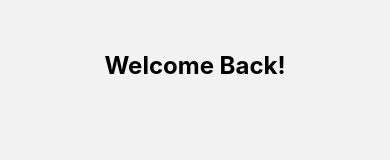
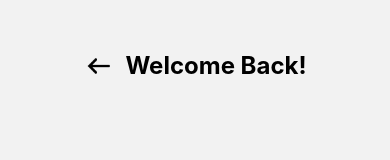
Before and after one commit to Albert735/flut, a React Native app: screen /SignIn in a window 390 px wide. Shown: the top 160 px of the page. Built offline with nearby package versions, Linux system fonts and the light colour scheme.

Commit message:
sign in page update

```diff
--- a/App.js
+++ b/App.js
@@ -3,6 +3,7 @@ import { createNativeStackNavigator } from "@react-navigation/native-stack";
 import WelcomeScreens from "./Screens/WelcomeScreens";
 import SplashScreen from "./Screens/SplashScreen";
 import SignIn from "./Screens/SignIn";
+import SignUp from "./Screens/SignUp";
 
 const Stack = createNativeStackNavigator();
 export default function App() {
@@ -24,6 +25,11 @@ export default function App() {
           component={SignIn}
           options={{ headerShown: false }}
         />
+        <Stack.Screen
+          name="SignUp"
+          component={SignUp}
+          options={{ headerShown: false }}
+        />
       </Stack.Navigator>
     </NavigationContainer>
   );
--- a/Screens/SignIn.js
+++ b/Screens/SignIn.js
@@ -5,6 +5,7 @@ import {
   View,
   TextInput,
   TouchableOpacity,
+  Image,
 } from "react-native";
 import React from "react";
 import CheckBox from "react-native-check-box";
@@ -12,10 +13,18 @@ import CheckBox from "react-native-check-box";
 const SignIn = () => {
   const [isChecked, setIsChecked] = React.useState(false);
 
+  const handleClick = (newValue) => {
+    setIsChecked(newValue);
+  };
+
   return (
     <SafeAreaView style={styles.mainContainer}>
       <View style={styles.subContainer}>
-        <View>
+        <View style={styles.headerContiainer}>
+          <Image
+            style={styles.arrow}
+            source={require("../assets/icons/icons8-back-100.png")}
+          />
           <Text style={styles.headerText}>Welcome Back!</Text>
         </View>
 
@@ -36,7 +45,13 @@ const SignIn = () => {
           </View>
 
           <View>
-            <CheckBox style={styles.hint} leftText={"Remember me"} />
+            <CheckBox
+              onClick={handleClick}
+              value={isChecked}
+              onValueChange={handleClick}
+              style={styles.hint}
+              leftText={"Remember me"}
+            />
           </View>
         </View>
         <View>
@@ -66,11 +81,25 @@ const styles = StyleSheet.create({
     padding: 20,
   },
 
+  headerContiainer: {
+    flexDirection: "row",
+    alignItems: "start",
+    justifyContent: "start",
+    gap:10,
+    marginTop: 30,
+  },
+
+  arrow: {
+    height: 32,
+    width: 32,
+    alignItems: "center",
+    justifyContent: "center",
+  },
+
   headerText: {
     fontWeight: "700",
     fontSize: 24,
     lineHeight: 32,
-    marginTop: 30,
   },
 
   form: {
--- /dev/null
+++ b/Screens/SignUp.js
@@ -0,0 +1,14 @@
+import { SafeAreaView, StyleSheet, Text, View } from "react-native";
+import React from "react";
+
+const SignUp = () => {
+  return (
+    <SafeAreaView>
+      <Text>SignUp</Text>
+    </SafeAreaView>
+  );
+};
+
+export default SignUp;
+
+const styles = StyleSheet.create({});
--- a/Screens/WelcomeScreens.js
+++ b/Screens/WelcomeScreens.js
@@ -32,7 +32,10 @@ const WelcomeScreens = ({ navigation }) => {
             <Text style={styles.signInText}>Sign In</Text>
           </TouchableOpacity>
 
-          <TouchableOpacity style={styles.noAccount}>
+          <TouchableOpacity
+            onPress={() => navigation.navigate("SignUp")}
+            style={styles.noAccount}
+          >
             <Text style={styles.mainText}>
               No account yet? <Text style={styles.text}>Sign up</Text>
             </Text>
```
Also changed, not shown: assets/icons/icons8-back-100.png (added).
